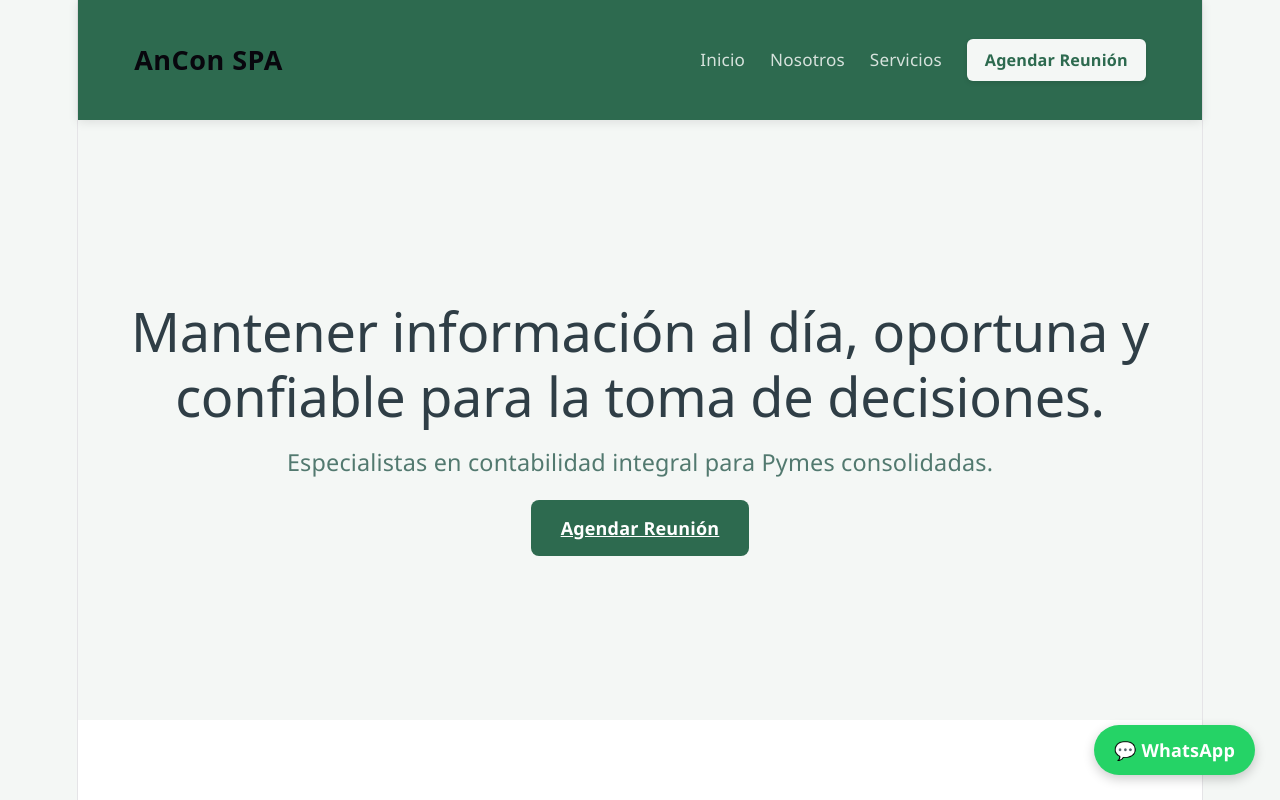
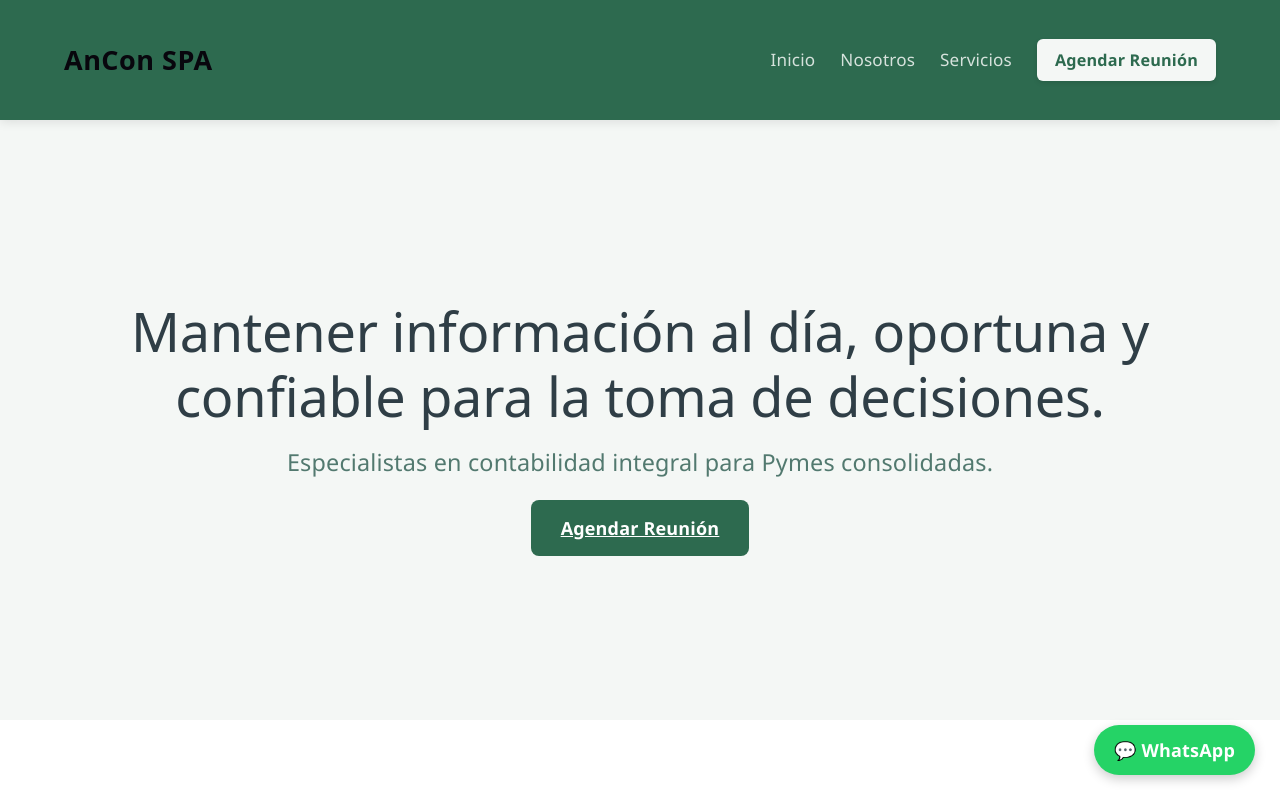
Before and after one commit to ceabruno/Ancon, a React app in the folder frontend/: page / in a window 1280 px wide. Shown: the top 800 px of the page. Built offline with nearby package versions, Linux system fonts and the light colour scheme; the HTML template or start-up script is replaced by a standard one.

Commit message:
Eliminé bordes de la pagina

```diff
--- a/frontend/src/index.css
+++ b/frontend/src/index.css
@@ -55,15 +55,11 @@
 }
 
 #root {
-  width: 1126px;
-  max-width: 100%;
+  width: 100%;
   margin: 0 auto;
-  text-align: center;
-  border-inline: 1px solid var(--border);
-  min-height: 100svh;
+  min-height: 100vh;
   display: flex;
   flex-direction: column;
-  box-sizing: border-box;
 }
 
 h1,
```
Also changed, not shown: 1 other file (tests, documents, lock files or other folders).
